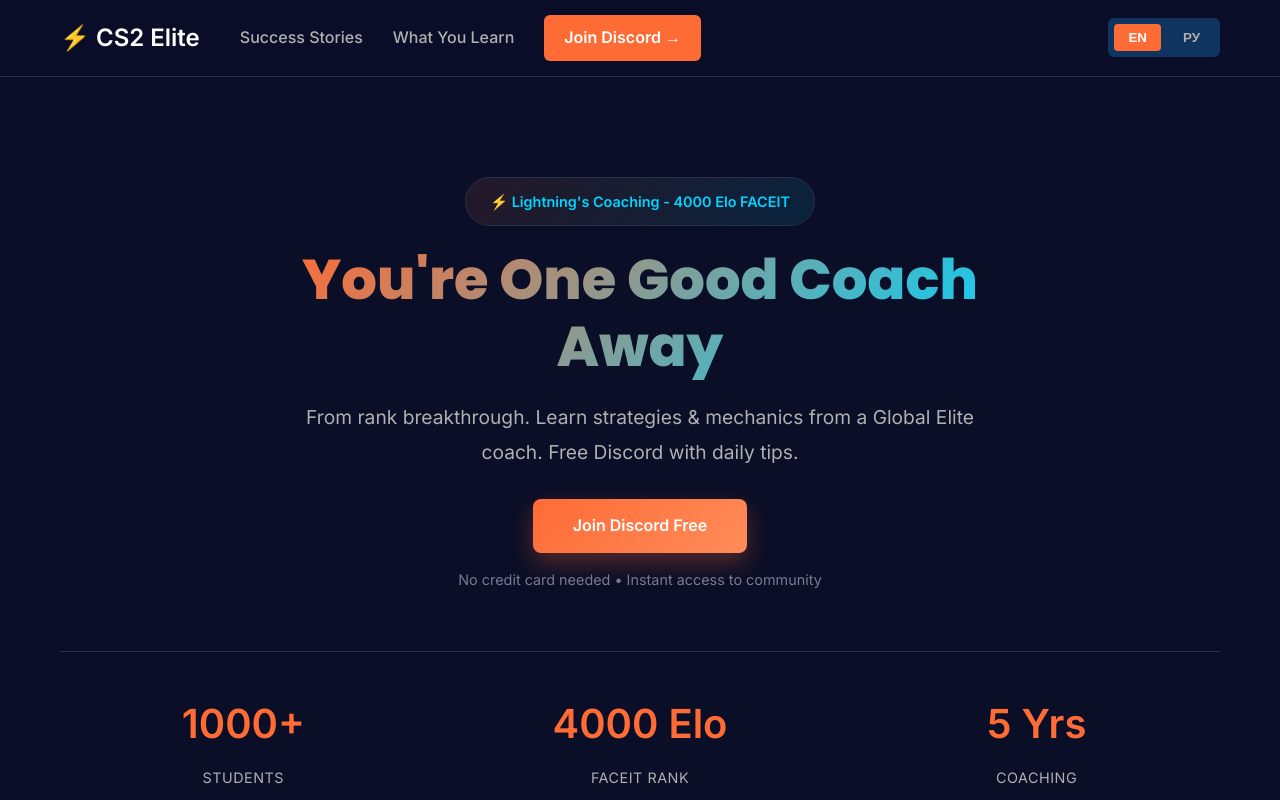
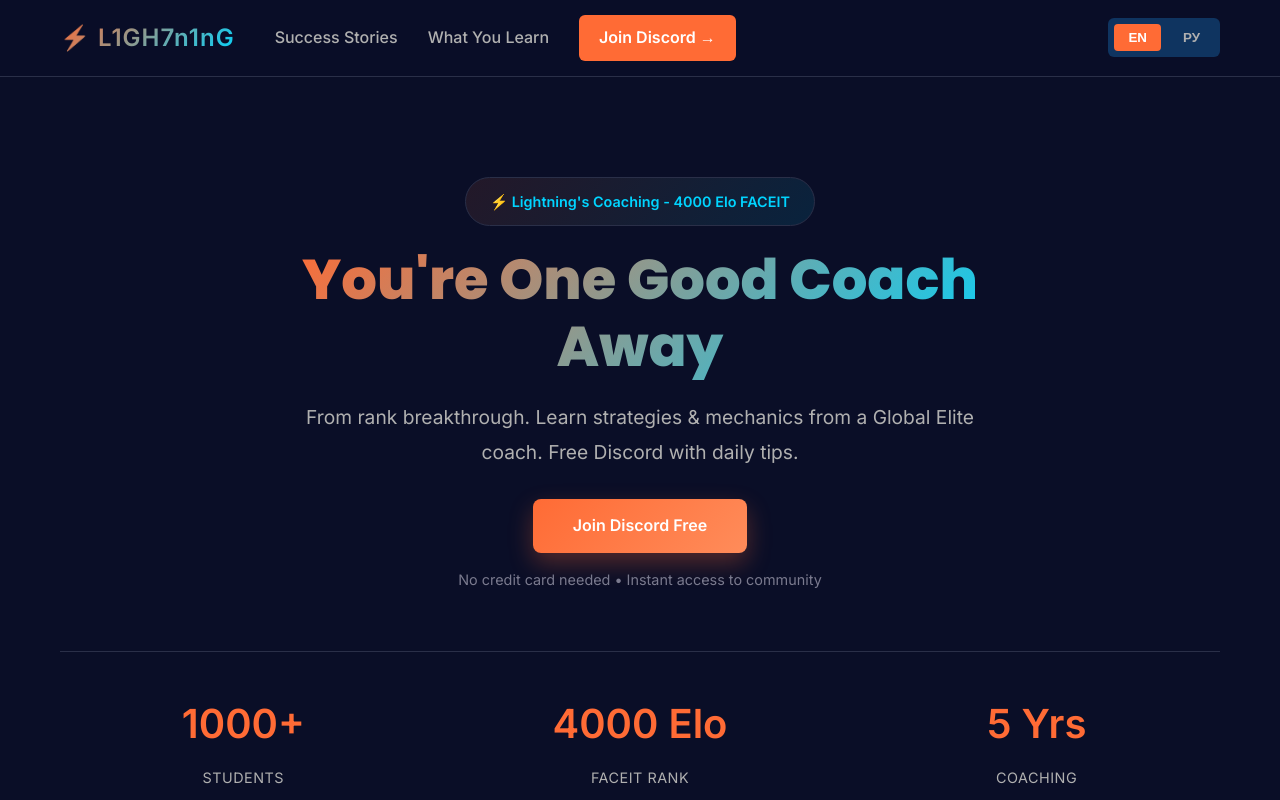
Before and after one commit to 415th/cscoach, a plain HTML site: page index.html in a window 1280 px wide. Shown: the top 800 px of the page. Drawn offline with Linux system fonts and the light colour scheme.

Commit message:
Add L1GH7n1nG logo with gradient styling

```diff
--- a/index.html
+++ b/index.html
@@ -14,7 +14,7 @@
     <header class="header">
         <div class="container">
             <div class="header-content">
-                <div class="logo">⚡ CS2 Elite</div>
+                <div class="logo">⚡ L1GH7n1nG</div>
                 <nav class="nav">
                     <a href="#reviews" class="nav-link" data-en="Success Stories" data-ru="Истории Успеха">Success Stories</a>
                     <a href="#learn" class="nav-link" data-en="What You Learn" data-ru="Чему Вы Научитесь">What You Learn</a>
--- a/styles.css
+++ b/styles.css
@@ -60,6 +60,13 @@
     font-weight: 700;
     color: var(--light);
     white-space: nowrap;
+    background: linear-gradient(135deg, var(--primary), var(--accent));
+    -webkit-background-clip: text;
+    -webkit-text-fill-color: transparent;
+    background-clip: text;
+    letter-spacing: 1px;
+    transition: all 0.3s ease;
+    cursor: pointer;
 }
 
 .nav {
```
